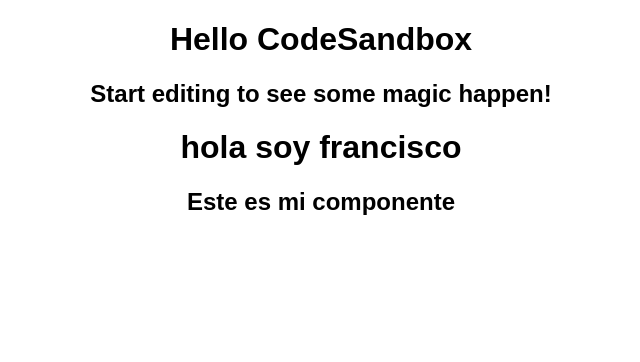
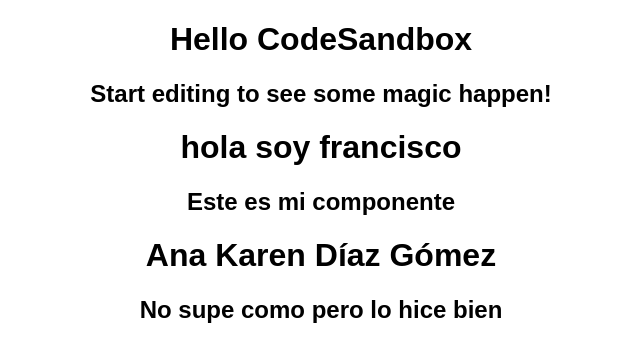
Before and after one commit to Galarcon94/taller2022, a React (Create React App) app: page / in a window 1280 px wide. Shown: the top 362 px of the page, without its empty margins (319-959 px from the left). Built offline with nearby package versions, Linux system fonts and the light colour scheme.

Commit message:
initial commit

```diff
--- a/src/App.js
+++ b/src/App.js
@@ -1,11 +1,13 @@
 import "./styles.css";
 import Componente from "./apps/Francisco/main";
+import AppKaren from "./apps/Karen/main";
 export default function App() {
   return (
     <div className="App">
       <h1>Hello CodeSandbox</h1>
       <h2>Start editing to see some magic happen!</h2>
       <Componente />
+      <AppKaren />
     </div>
   );
 }
--- /dev/null
+++ b/src/apps/Karen/main.jsx
@@ -0,0 +1,8 @@
+export default function AppKaren() {
+  return (
+    <div className="App">
+      <h1>Ana Karen Díaz Gómez</h1>
+      <h2>No supe como pero lo hice bien</h2>
+    </div>
+  );
+}
```
